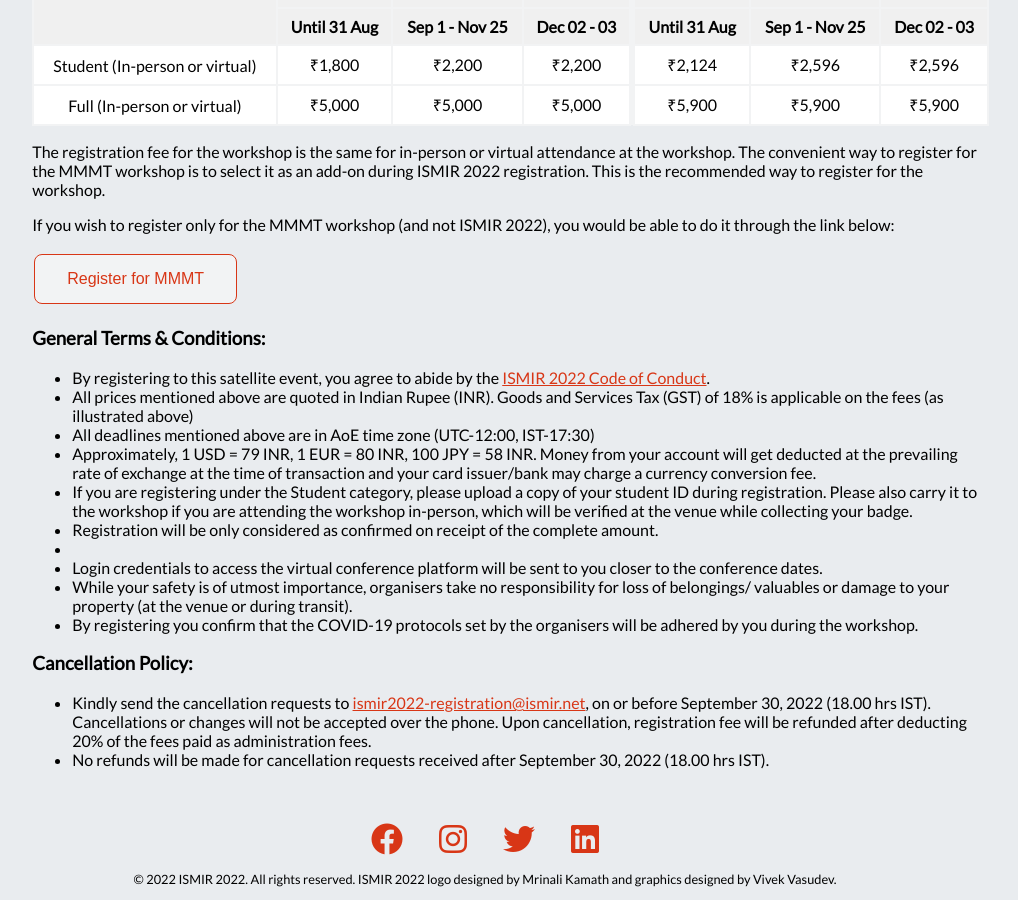
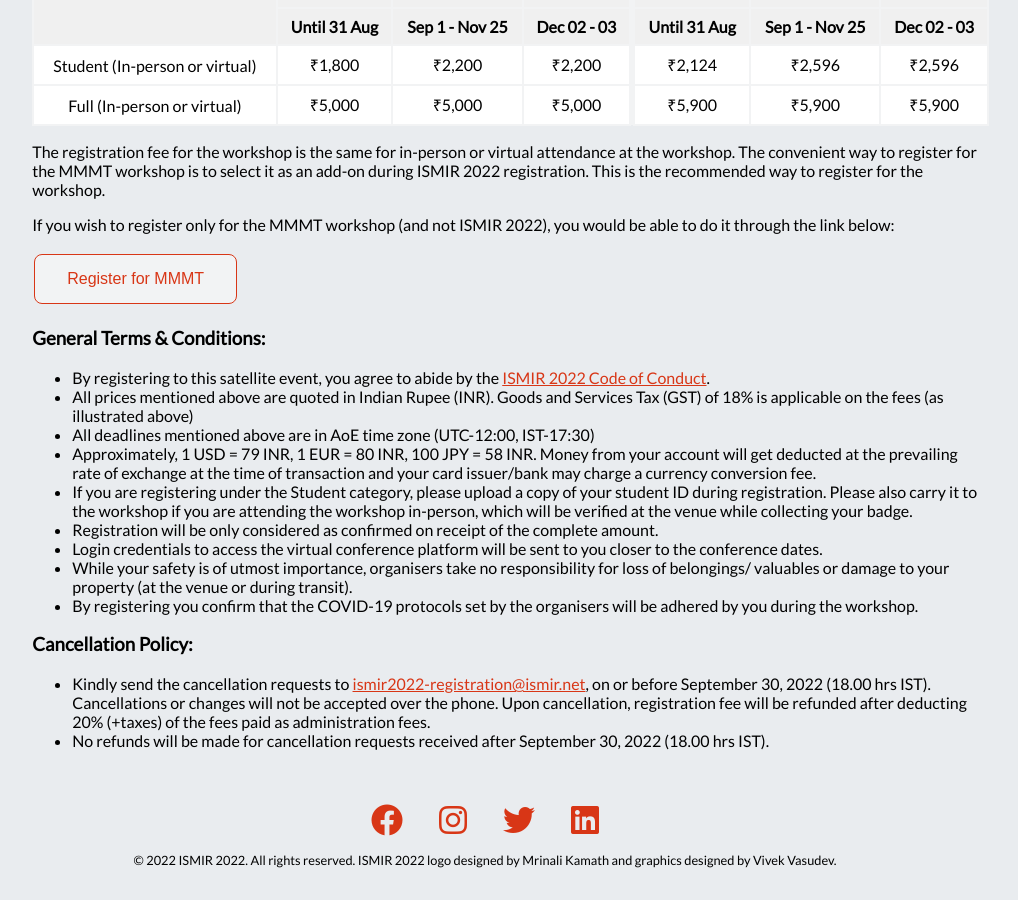
Before and after one commit to ismir2022/ismir2022.github.io, a Jekyll site: the page built from satellites/mmmt_staging.md, in a window 1280 px wide and 900 px high, scrolled down 1489 px. Shown: the whole window, without its empty margins (155-1173 px from the left). Built offline with Jekyll 4.4.1, drawn with Linux system fonts in a browser that asks for light colours; nearby versions of some CDN libraries.

Commit message:
Update mmmt_staging.md

```diff
--- a/satellites/mmmt_staging.md
+++ b/satellites/mmmt_staging.md
@@ -94,13 +94,12 @@ If you wish to register only for the MMMT workshop (and not ISMIR 2022), you wou
 * Approximately, 1 USD = 79 INR, 1 EUR = 80 INR, 100 JPY = 58 INR. Money from your account will get deducted at the prevailing rate of exchange at the time of transaction and your card issuer/bank may charge a currency conversion fee.
 * If you are registering under the Student category, please upload a copy of your student ID during registration. Please also carry it to the workshop if you are attending the workshop in-person, which will be verified at the venue while collecting your badge.
 * Registration will be only considered as confirmed on receipt of the complete amount.
-*
 * Login credentials to access the virtual conference platform will be sent to you closer to the conference dates.
 * While your safety is of utmost importance, organisers take no responsibility for loss of belongings/ valuables or damage to your property (at the venue or during transit).
 * By registering you confirm that the COVID-19 protocols set by the organisers will be adhered by you during the workshop.
 
 ### Cancellation Policy:
-* Kindly send the cancellation requests to [ismir2022-registration@ismir.net](mailto:ismir2022-registration@ismir.net), on or before September 30, 2022 (18.00 hrs IST). Cancellations or changes will not be accepted over the phone. Upon cancellation, registration fee will be refunded after deducting 20% of the fees paid as administration fees.
+* Kindly send the cancellation requests to [ismir2022-registration@ismir.net](mailto:ismir2022-registration@ismir.net), on or before September 30, 2022 (18.00 hrs IST). Cancellations or changes will not be accepted over the phone. Upon cancellation, registration fee will be refunded after deducting 20% (+taxes) of the fees paid as administration fees.
 * No refunds will be made for cancellation requests received after September 30, 2022 (18.00 hrs IST).
 
 <br>
```
